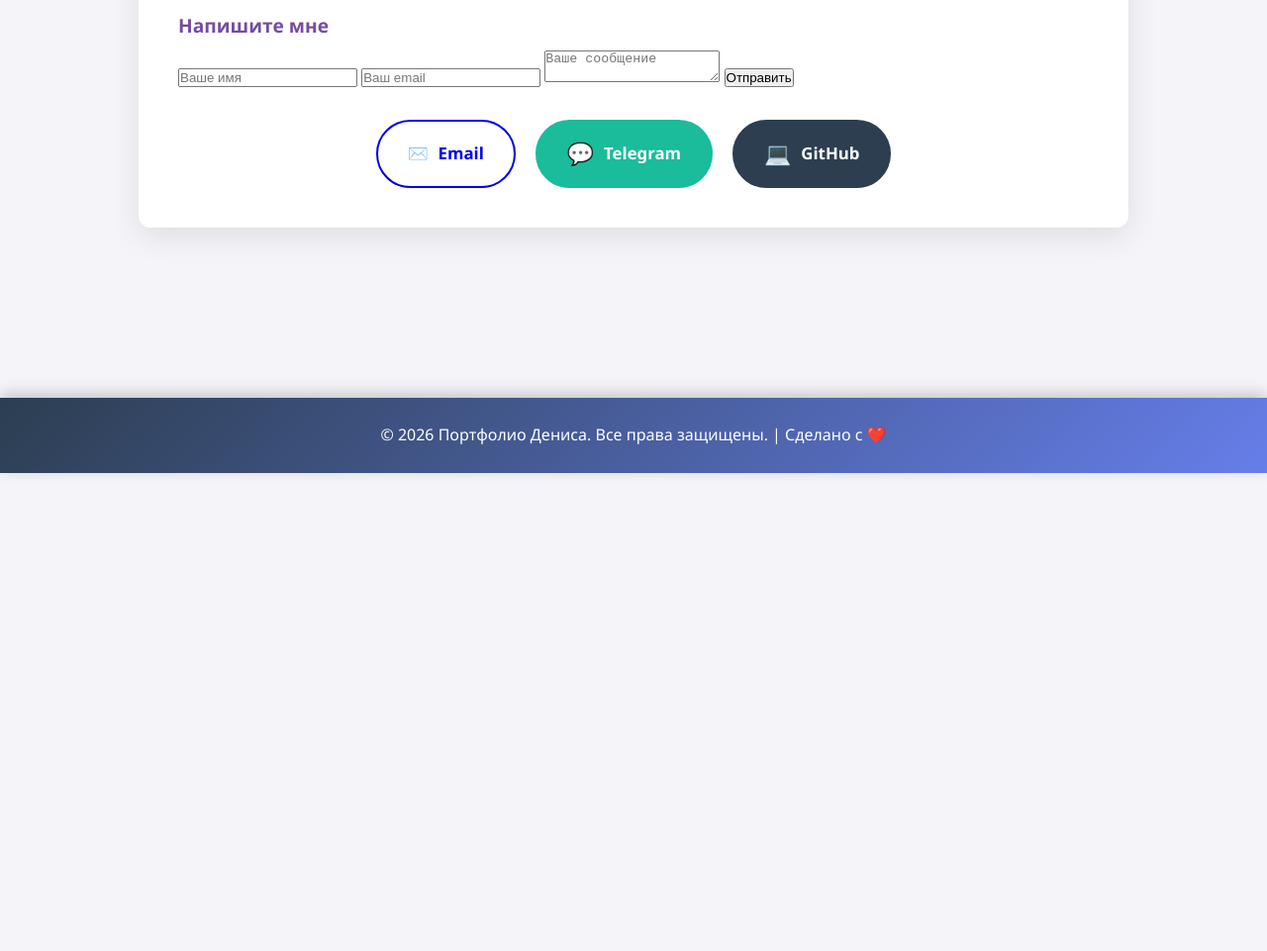
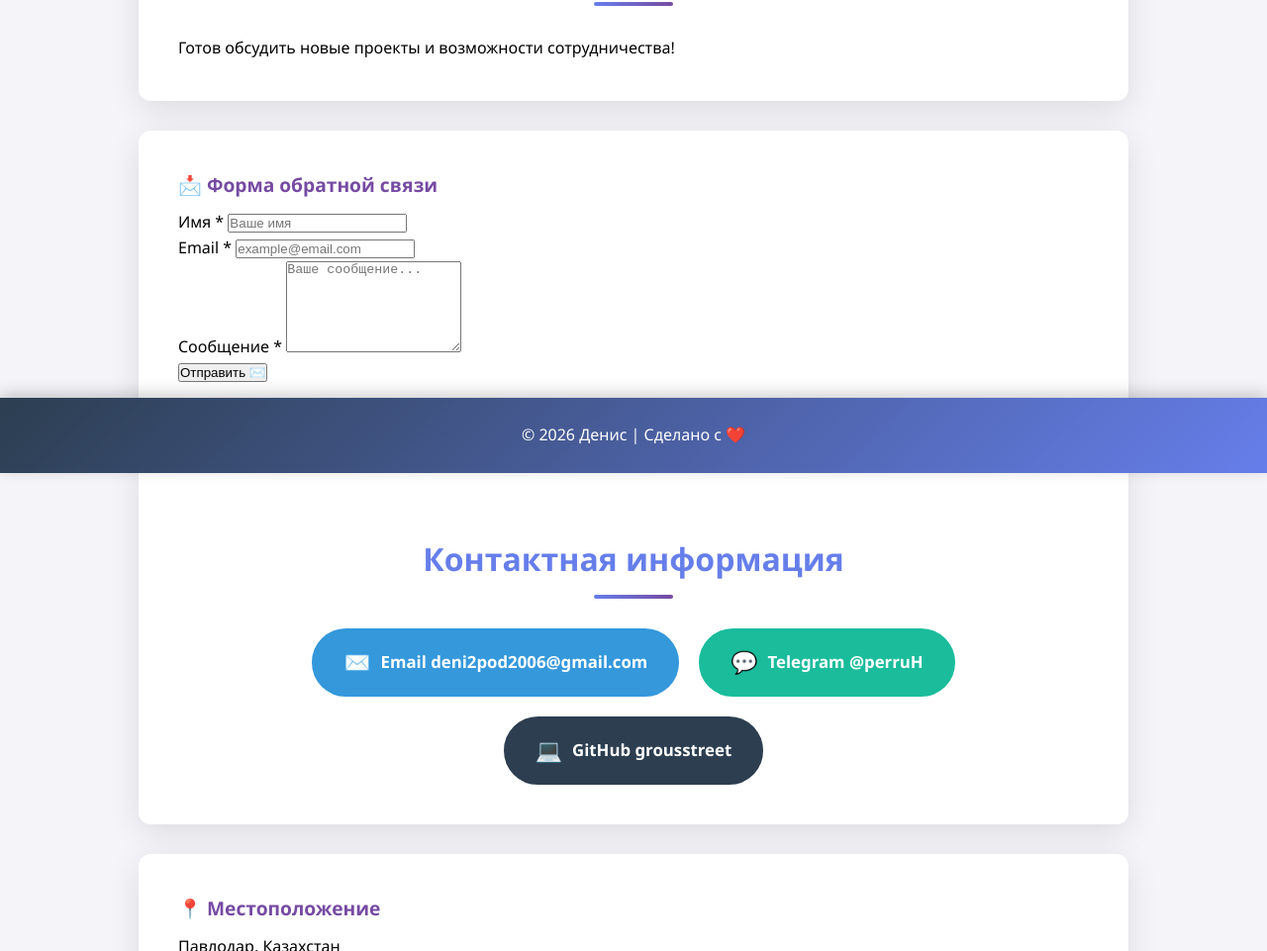
Before and after one commit to grousstreet/portfolio, a plain HTML site: page contact.html in a window 1280 px wide. Shown: the part 322-1283 px from the top of the page at 99% size. Before the commit the page ends 800 px from the top, so only its background shows below. Drawn offline with Linux system fonts and the light colour scheme.

Commit message:
Update contact.html

```diff
--- a/contact.html
+++ b/contact.html
@@ -3,60 +3,98 @@
 <head>
     <meta charset="UTF-8">
     <meta name="viewport" content="width=device-width, initial-scale=1.0">
-    <title>Портфолио Дениса — Контакты</title>
+    <title>Контакты - Портфолио Дениса</title>
     <link rel="stylesheet" href="style.css">
 </head>
 <body>
     <header>
-        <h1>Портфолио Дениса</h1>
+        <div class="header-content">
+            <h1>Портфолио Дениса</h1>
+            <button class="theme-toggle" id="themeToggle" aria-label="Переключить тему">
+                <span class="theme-icon">🌙</span>
+            </button>
+        </div>
         <nav>
             <a href="index.html">Главная</a>
             <a href="about.html">О себе</a>
             <a href="projects.html">Проекты</a>
-            <a href="contact.html">Контакты</a>
-            <button id="theme-toggle" class="theme-btn">🌙</button>
+            <a href="contact.html" class="active">Контакты</a>
         </nav>
     </header>
 
     <main>
-        <section id="contacts" class="contacts-section">
-            <h2>Контакты</h2>
+        <section class="contact-intro">
+            <h2>Свяжитесь со мной</h2>
+            <p class="contact-subtitle">Готов обсудить новые проекты и возможности сотрудничества!</p>
+        </section>
 
-            <!-- Форма обратной связи -->
+        <section class="contact-form-section">
             <div class="form-container">
-                <h3>Напишите мне</h3>
-                <form id="contact-form" class="contact-form">
-                    <input type="text" id="name" placeholder="Ваше имя" required>
-                    <input type="email" id="email" placeholder="Ваш email" required>
-                    <textarea id="message" placeholder="Ваше сообщение" required></textarea>
-                    <button type="submit">Отправить</button>
+                <h3>📩 Форма обратной связи</h3>
+                <form id="contactForm" class="contact-form">
+                    <div class="form-group">
+                        <label for="name">Имя *</label>
+                        <input type="text" id="name" name="name" required placeholder="Ваше имя">
+                    </div>
+                    <div class="form-group">
+                        <label for="email">Email *</label>
+                        <input type="email" id="email" name="email" required placeholder="example@email.com">
+                    </div>
+                    <div class="form-group">
+                        <label for="message">Сообщение *</label>
+                        <textarea id="message" name="message" rows="6" required placeholder="Ваше сообщение..."></textarea>
+                    </div>
+                    <button type="submit" class="btn btn-primary btn-submit">
+                        <span class="btn-text">Отправить</span>
+                        <span class="btn-icon">✉️</span>
+                    </button>
                 </form>
+                <div id="formMessage" class="form-message"></div>
             </div>
+        </section>
 
-            <!-- Контакты -->
+        <section class="contacts-section">
+            <h2>Контактная информация</h2>
             <div class="contacts-container">
                 <a href="https://mail.google.com/mail/?view=cm&fs=1&to=deni2pod2006@gmail.com"
-                    targer='_blank'
-                    class="contact-link email>
+                    target="_blank"
+                    class="contact-link email animate-pulse">
                     <span class="contact-icon">✉️</span>
-                    <span>Email</span>
+                    <div class="contact-info">
+                        <span class="contact-label">Email</span>
+                        <span class="contact-value">deni2pod2006@gmail.com</span>
+                    </div>
                 </a>
-                <a href="https://t.me/perruH" class="contact-link telegram" target="_blank">
+                <a href="https://t.me/perruH" class="contact-link telegram animate-pulse" target="_blank" style="animation-delay: 0.1s">
                     <span class="contact-icon">💬</span>
-                    <span>Telegram</span>
+                    <div class="contact-info">
+                        <span class="contact-label">Telegram</span>
+                        <span class="contact-value">@perruH</span>
+                    </div>
                 </a>
-                <a href="https://github.com/grousstreet" class="contact-link github" target="_blank">
+                <a href="https://github.com/grousstreet" class="contact-link github animate-pulse" target="_blank" style="animation-delay: 0.2s">
                     <span class="contact-icon">💻</span>
-                    <span>GitHub</span>
+                    <div class="contact-info">
+                        <span class="contact-label">GitHub</span>
+                        <span class="contact-value">grousstreet</span>
+                    </div>
                 </a>
+            </div>
+        </section>
+
+        <section class="location-section">
+            <div class="location-info animate-fade-in">
+                <h3>📍 Местоположение</h3>
+                <p>Павлодар, Казахстан</p>
+                <p class="timezone">Часовой пояс: UTC+5</p>
             </div>
         </section>
     </main>
 
     <footer>
-        <p>&copy; 2026 Портфолио Дениса. Все права защищены. | Сделано с ❤️</p>
+        <p>&copy; 2026 Денис | Сделано с ❤️</p>
     </footer>
 
-    <script src="script.js" defer></script>
+    <script src="script.js"></script>
 </body>
 </html>
```
